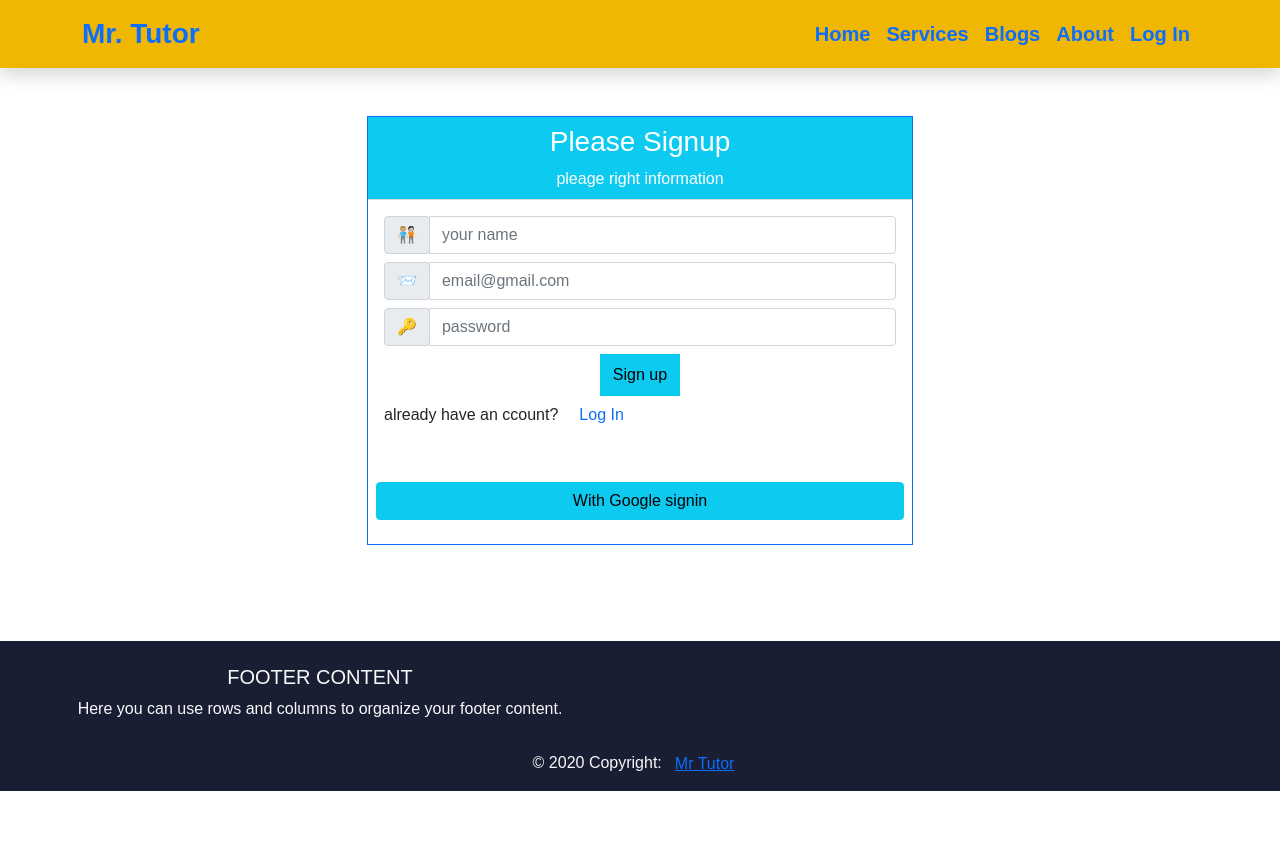
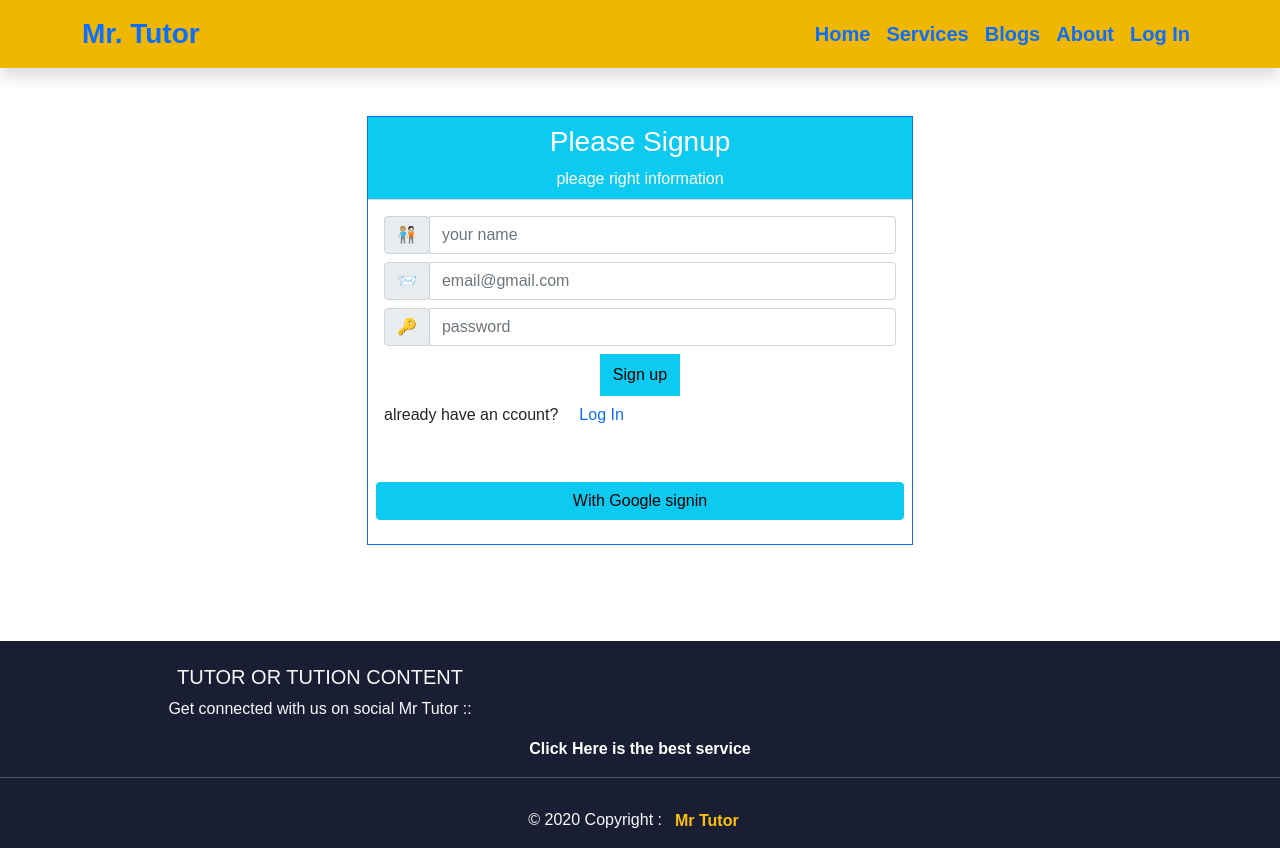
Before and after one commit to kanakWeb/mr-tutor, a React (Create React App) app: page /signup in a window 1280 px wide. Before the commit the page ends 800 px from the top, so only its background shows below. Built offline with nearby package versions, Linux system fonts and the light colour scheme; no server answers.

Commit message:
footer and some issu solve

```diff
--- a/src/Pages/Home/Footer/Footer.js
+++ b/src/Pages/Home/Footer/Footer.js
@@ -1,4 +1,5 @@
 import React from "react";
+import { Link } from "react-router-dom";
 
 const Footer = () => {
   return (
@@ -10,26 +11,25 @@ const Footer = () => {
         <div className="container-fluid text-center text-md-left">
           <div className="row">
             <div className="col-md-6 mt-md-0 mt-3">
-              <h5 className="text-uppercase">Footer Content</h5>
+              <h5 className="text-uppercase">Tutor or tution Content</h5>
               <p>
-                Here you can use rows and columns to organize your
-                footer content.
+              Get connected with us on social Mr Tutor ::
               </p>
             </div>
 
             <hr className="clearfix w-100 d-md-none pb-0" />
 
             <div className="col-md-3 mb-md-0 mb-3"></div>
-
+            <Link to='/services' className=" text-decoration-none  fw-bold text-white" >Click Here is the best service
+          </Link>
             <div className="col-md-3 mb-md-0 mb-3"></div>
           </div>
         </div>
-
+        <hr />
         <div className="footer-copyright text-center py-2">
-          © 2020 Copyright:
-          <button className="btn  btn-link" href="#">
-            Mr Tutor
-          </button>
+          © 2020 Copyright :
+          <Link to='/' className="btn fw-bold text-warning" >Mr Tutor
+          </Link>
         </div>
       </footer>
     </div>
--- a/src/Pages/Home/Home/Home.js
+++ b/src/Pages/Home/Home/Home.js
@@ -8,8 +8,9 @@ const Home = () => {
     return (
         <div  className=''>
             <Banner></Banner>
+            <Review></Review>
             <Services></Services>
-            <Review></Review>
+
 
         </div>
     );
```
